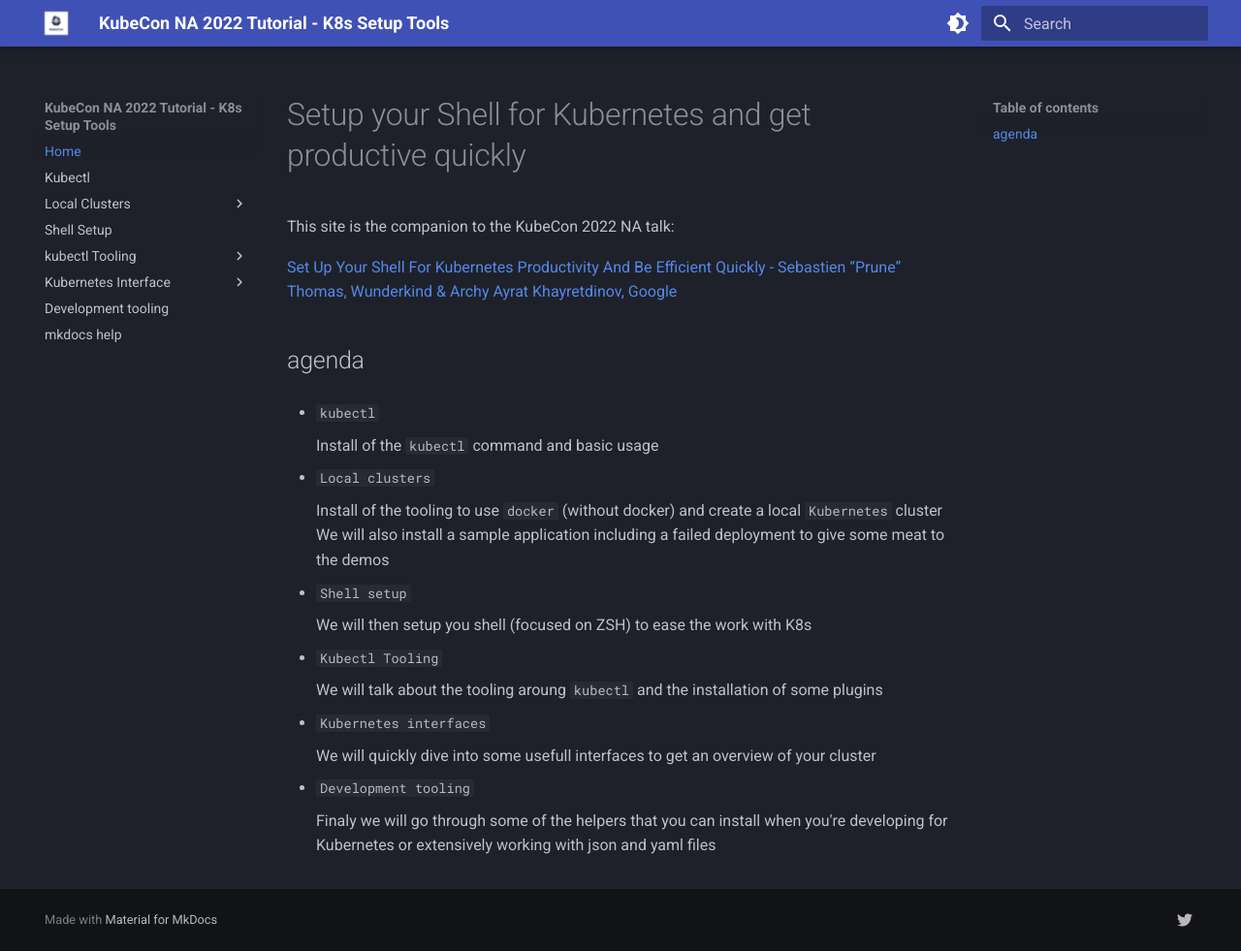
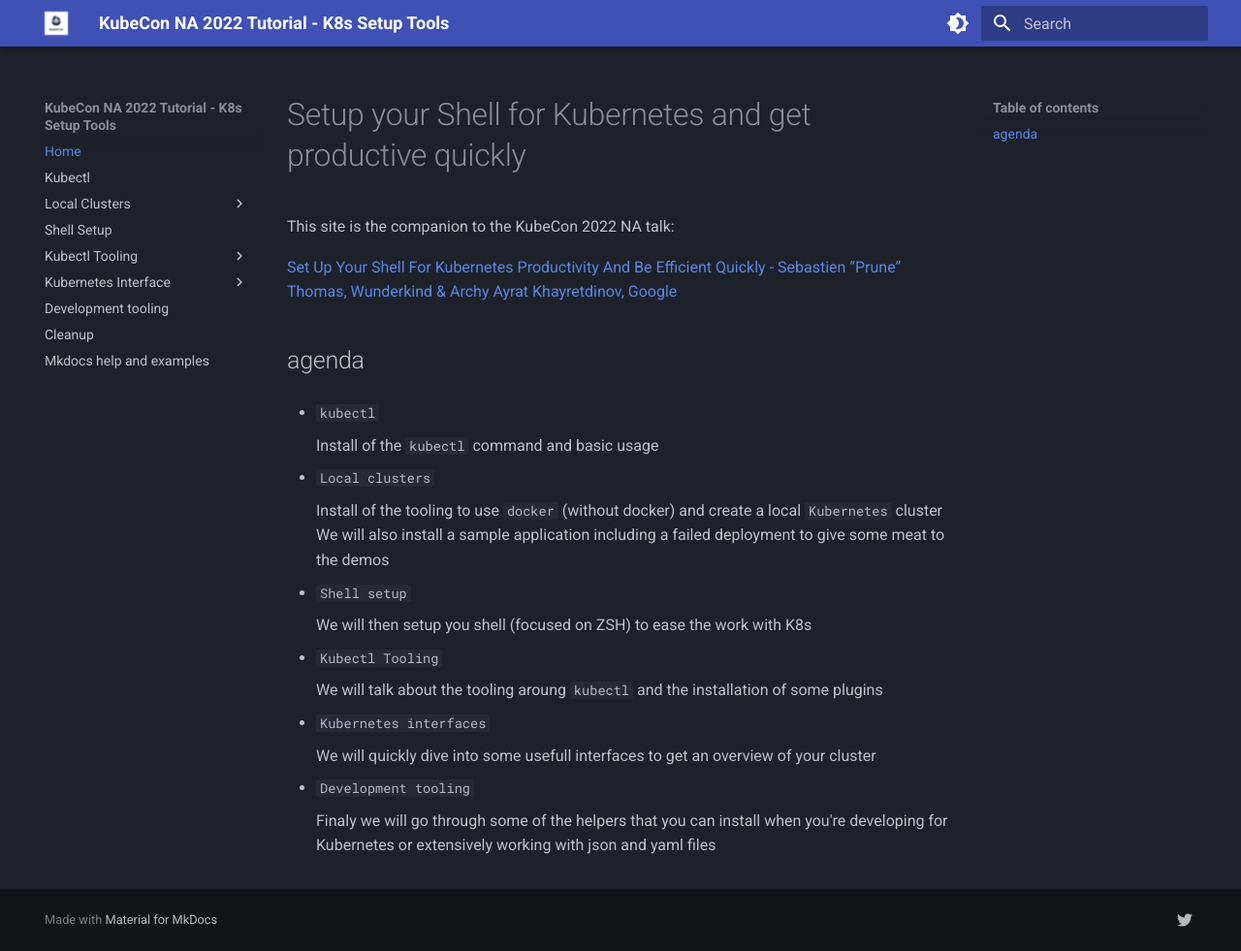
Before and after one commit to cloud-native-canada/k8s_setup_tools, an MkDocs documentation site: the page built from docs/index.md, in a window 1280 px wide and 981 px high. Shown: the whole window at 97% size. Built offline with MkDocs 1.6.1 and Material for MkDocs 9.7.7, drawn with Linux system fonts in a browser that asks for light colours.

Commit message:
basic cleanup setup

```diff
--- a/mkdocs.yml
+++ b/mkdocs.yml
@@ -3,20 +3,21 @@
   - Home: index.md
   - Kubectl: kubectl.md
   - Local Clusters:
-    - colima: local_cluster/colima.md
-    - podman: local_cluster/podman.md
-    - kind: local_cluster/kind.md
+    - Colima: local_cluster/colima.md
+    - Podman: local_cluster/podman.md
+    - Kind: local_cluster/kind.md
   - Shell Setup: shell_setup.md
-  - kubectl Tooling:
-    - kubectl: kubectl_tooling/kubectl.md
-    - krew: kubectl_tooling/krew.md
-    - kubecolor: kubectl_tooling/kubecolor.md
-    - stern: kubectl_tooling/stern.md
+  - Kubectl Tooling:
+    - Kubectl: kubectl_tooling/kubectl.md
+    - Krew: kubectl_tooling/krew.md
+    - Kubecolor: kubectl_tooling/kubecolor.md
+    - Stern: kubectl_tooling/stern.md
   - Kubernetes Interface:
     - K9s: interfaces/k9s.md
     - Lens: interfaces/lens.md
   - Development tooling: dev_tooling.md
-  - mkdocs help: mkdocs.md
+  - Cleanup: cleanup/cleanup.md
+  - Mkdocs help and examples: mkdocs.md
 theme:
   features:
   #   - navigation.tabs
```
Also changed, not shown: docs/cleanup/cleanup.md (added, +15 -0 lines), 2 other files.
